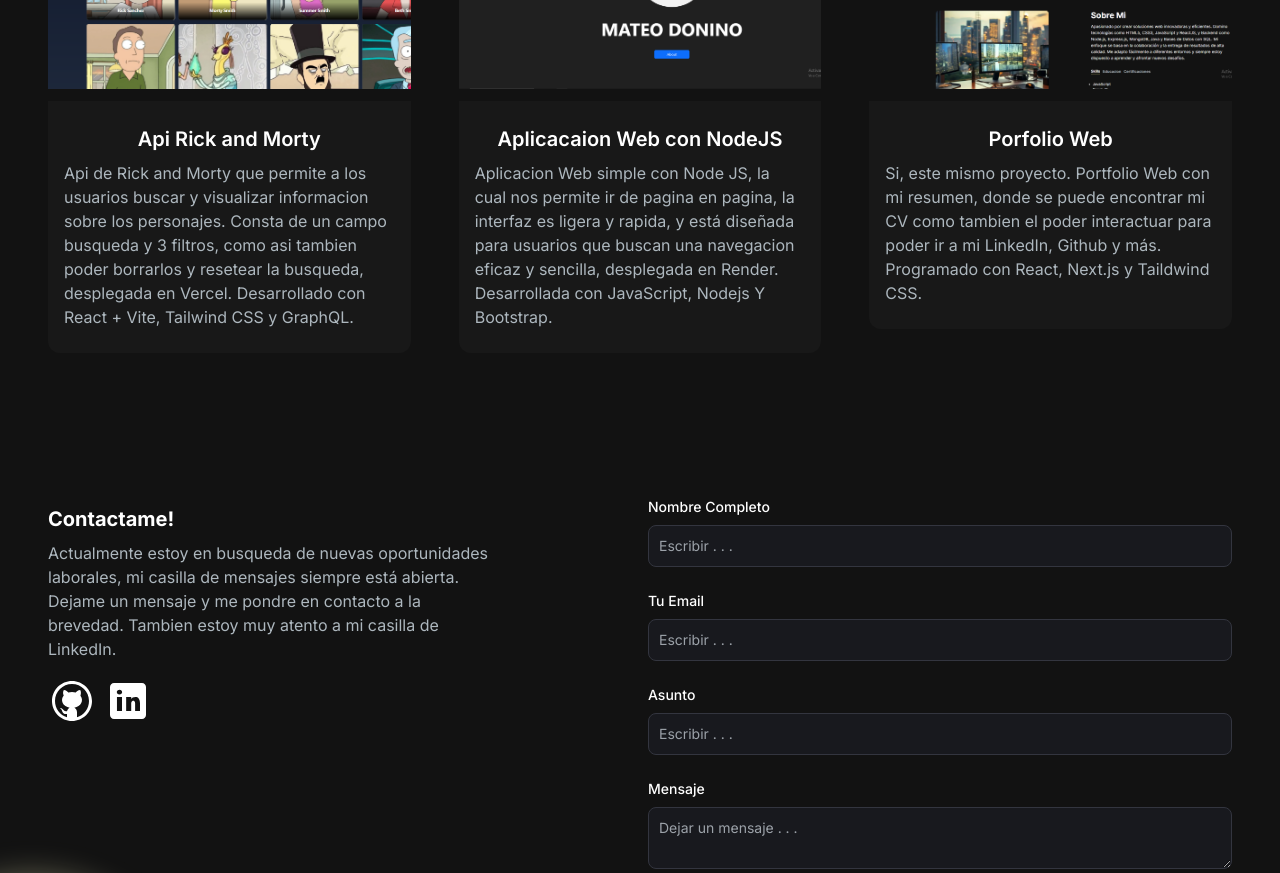
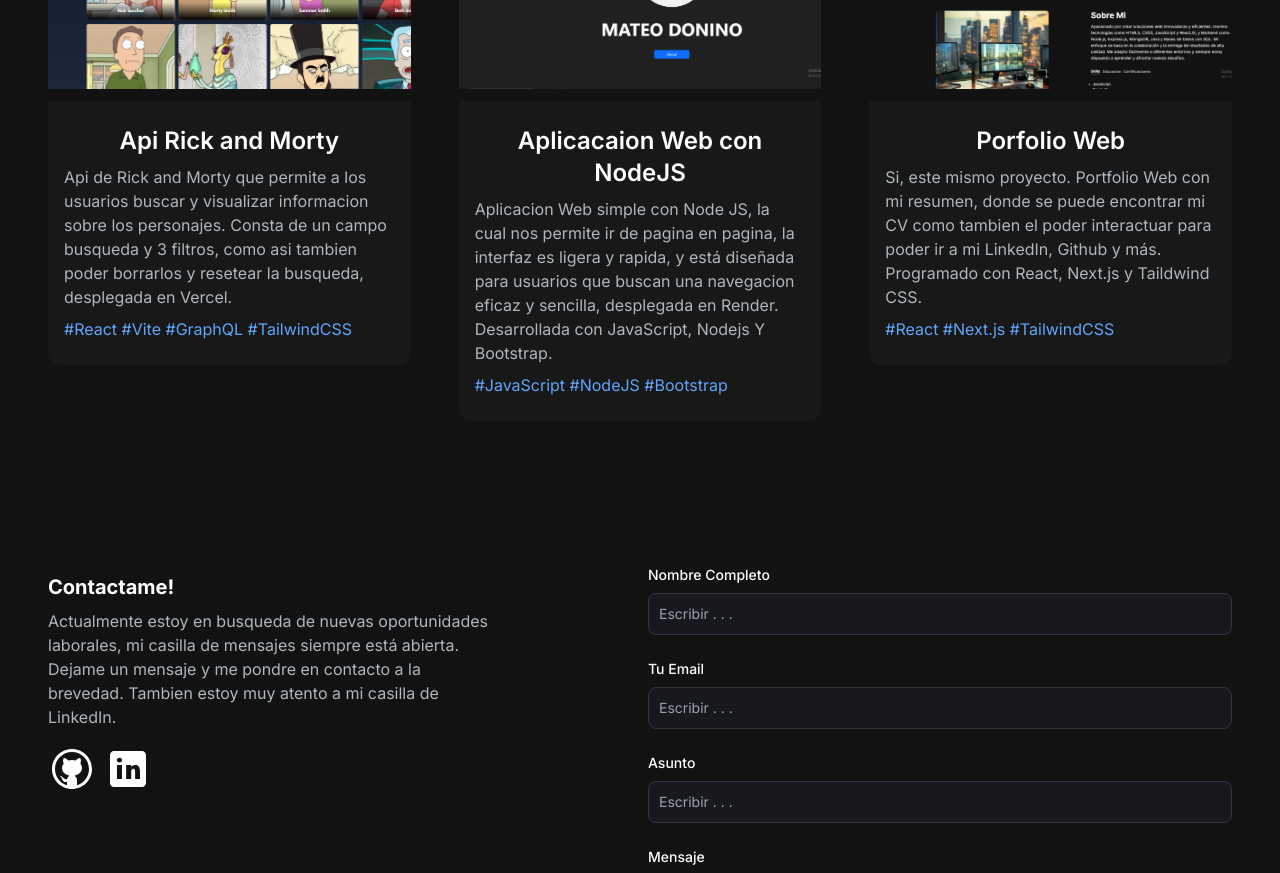
Before and after one commit to MateoDonino/portfolio-web, a Next.js app: page / in a window 1280 px wide. Shown: the part 1440-2313 px from the top of the page. Built offline with nearby package versions, Linux system fonts and the light colour scheme.

Commit message:
Actualizacion 1.7

```diff
--- a/src/components/ProjectCard.jsx
+++ b/src/components/ProjectCard.jsx
@@ -2,7 +2,14 @@ import React from "react";
 import { CodeBracketIcon, EyeIcon } from "@heroicons/react/24/outline";
 import Link from "next/link";
 
-const ProjectCard = ({ imgUrl, title, description, gitUrl, previewUrl }) => {
+const ProjectCard = ({
+  imgUrl,
+  title,
+  description,
+  descriptiontwo,
+  gitUrl,
+  previewUrl,
+}) => {
   return (
     <div>
       <div
@@ -27,8 +34,9 @@ const ProjectCard = ({ imgUrl, title, description, gitUrl, previewUrl }) => {
         </div>
       </div>
       <div className=" text-white rounded-b-xl mt-3 bg-[#181818] py-6 px-4 ">
-        <h5 className=" text-xl font-semibold mb-2 text-center">{title}</h5>
+        <h5 className=" text-2xl font-semibold mb-2 text-center">{title}</h5>
         <p className=" text-[#ADB7BE]">{description}</p>
+        <p className=" mt-2 text-blue-400">{descriptiontwo}</p>
       </div>
     </div>
   );
--- a/src/components/ProjectsSection.jsx
+++ b/src/components/ProjectsSection.jsx
@@ -8,7 +8,8 @@ const projectsData = [
     id: 1,
     title: "Api Rick and Morty",
     description:
-      "Api de Rick and Morty que permite a los usuarios buscar y visualizar informacion sobre los personajes. Consta de un campo busqueda y 3 filtros, como asi tambien poder borrarlos y resetear la busqueda, desplegada en Vercel. Desarrollado con React + Vite, Tailwind CSS y GraphQL.",
+      "Api de Rick and Morty que permite a los usuarios buscar y visualizar informacion sobre los personajes. Consta de un campo busqueda y 3 filtros, como asi tambien poder borrarlos y resetear la busqueda, desplegada en Vercel.",
+    descriptiontwo: "#React #Vite #GraphQL #TailwindCSS",
     image: "/images/projects/web1.png",
     tag: ["All", "Web"],
     gitUrl: "https://github.com/MateoDonino/dev-challenge-rickymorty",
@@ -19,6 +20,7 @@ const projectsData = [
     title: "Aplicacaion Web con NodeJS",
     description:
       "Aplicacion Web simple con Node JS, la cual nos permite ir de pagina en pagina, la interfaz es ligera y rapida, y está diseñada para usuarios que buscan una navegacion eficaz y sencilla, desplegada en Render. Desarrollada con JavaScript, Nodejs Y Bootstrap.",
+    descriptiontwo: "#JavaScript #NodeJS #Bootstrap",
     image: "/images/projects/web2.png",
     tag: ["All", "Web"],
     gitUrl: "https://github.com/MateoDonino/nodejs-project",
@@ -29,6 +31,7 @@ const projectsData = [
     title: "Porfolio Web",
     description:
       "Si, este mismo proyecto. Portfolio Web con mi resumen, donde se puede encontrar mi CV como tambien el poder interactuar para poder ir a mi LinkedIn, Github y más. Programado con React, Next.js y Taildwind CSS.",
+    descriptiontwo: "#React #Next.js #TailwindCSS",
     image: "/images/projects/web3.png",
     tag: ["All", "Web", "Mobile"],
     gitUrl: "https://github.com/MateoDonino/portfolio-web",
@@ -75,6 +78,7 @@ const ProjectsSection = () => {
             key={project.id}
             title={project.title}
             description={project.description}
+            descriptiontwo={project.descriptiontwo}
             imgUrl={project.image}
             gitUrl={project.gitUrl}
             previewUrl={project.previewUrl}
```
